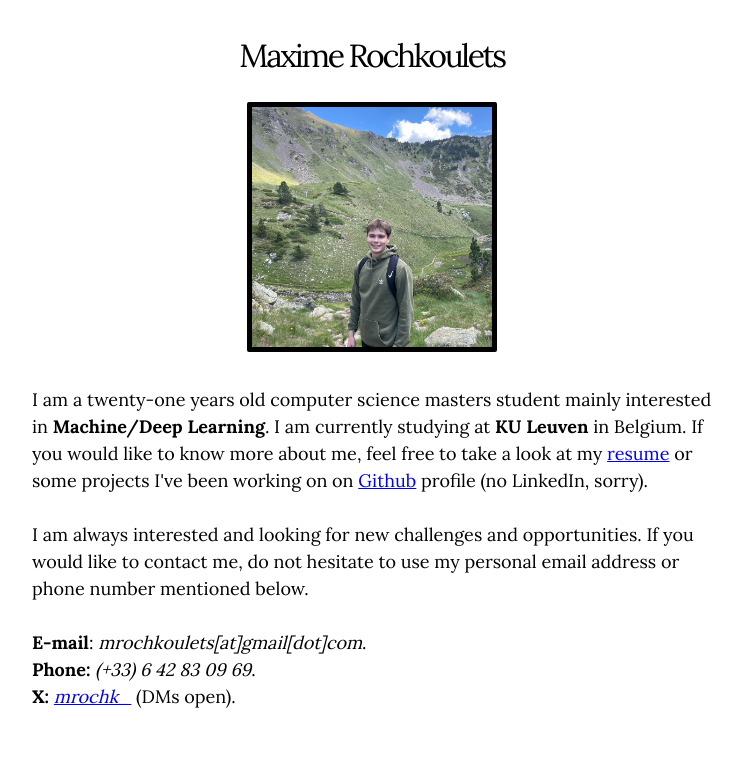
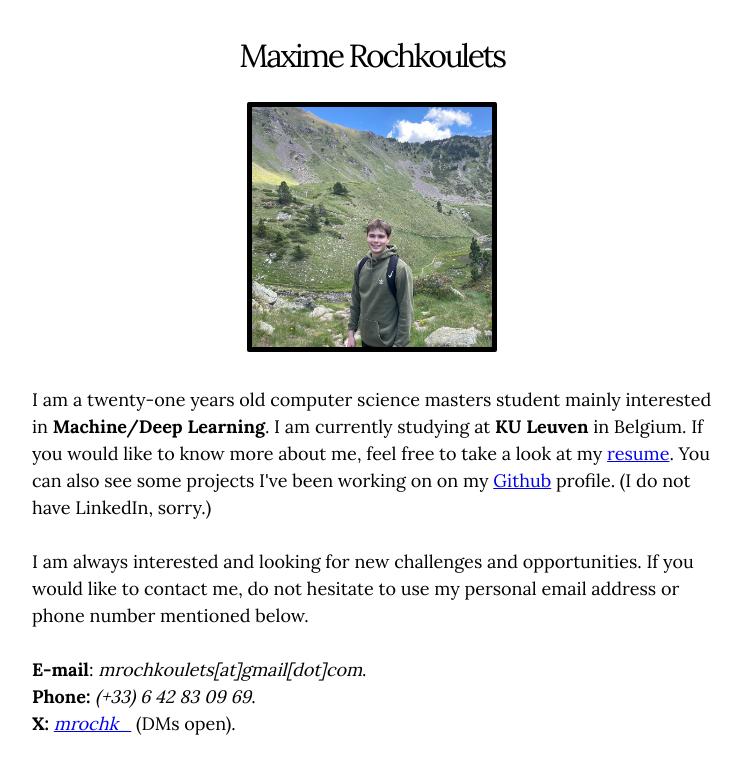
Before and after one commit to mrochk/mrochk.github.io, a Jekyll site: the page built from index.html, in a window 1280 px wide. Shown: the top 774 px of the page, without its empty margins (268-1010 px from the left). Built offline with Jekyll 4.4.1, drawn with Linux system fonts in a browser that asks for light colours.

Commit message:
Fixed typo.

```diff
--- a/_config.yml
+++ b/_config.yml
@@ -23,7 +23,7 @@
 resume_header_contact_info:     "(+33) 6 42 83 09 69 - mrochkoulets@gmail.com"
 display_header_contact_info:    "false"
 
-resume_header_intro: "<p>I am a twenty-one years old computer science masters student mainly interested in <b>Machine/Deep Learning</b>. I am currently studying at <b>KU Leuven</b> in Belgium. If you would like to know more about me, feel free to take a look at my <a href=\"./resume.pdf\" target=\"_blank\">resume</a> or some projects I've been working on on <a href=\"https://github.com/mrochk\" target=\"_blank\">Github</a> profile (no LinkedIn, sorry).<br><br>I am always interested and looking for new challenges and opportunities. If you would like to contact me, do not hesitate to use my personal email address or phone number mentioned below.<br><br><b>E-mail</b>: <i>mrochkoulets[at]gmail[dot]com</i>.<br><b>Phone:</b> <i>(+33) 6 42  83 09 69</i>.<br><b>X:</b> <a href=\"https://x.com/mrochk_\" target=\"_blank\"><i>mrochk_</i></a> (DMs open).</p>"
+resume_header_intro: "<p>I am a twenty-one years old computer science masters student mainly interested in <b>Machine/Deep Learning</b>. I am currently studying at <b>KU Leuven</b> in Belgium. If you would like to know more about me, feel free to take a look at my <a href=\"./resume.pdf\" target=\"_blank\">resume</a>. You can also see some projects I've been working on on my <a href=\"https://github.com/mrochk\" target=\"_blank\">Github</a> profile. (I do not have LinkedIn, sorry.)<br><br>I am always interested and looking for new challenges and opportunities. If you would like to contact me, do not hesitate to use my personal email address or phone number mentioned below.<br><br><b>E-mail</b>: <i>mrochkoulets[at]gmail[dot]com</i>.<br><b>Phone:</b> <i>(+33) 6 42  83 09 69</i>.<br><b>X:</b> <a href=\"https://x.com/mrochk_\" target=\"_blank\"><i>mrochk_</i></a> (DMs open).</p>"
 
 # use "yes" to display the email contact button,
 # "no" to display an "I'm not looking for work" message,
```
